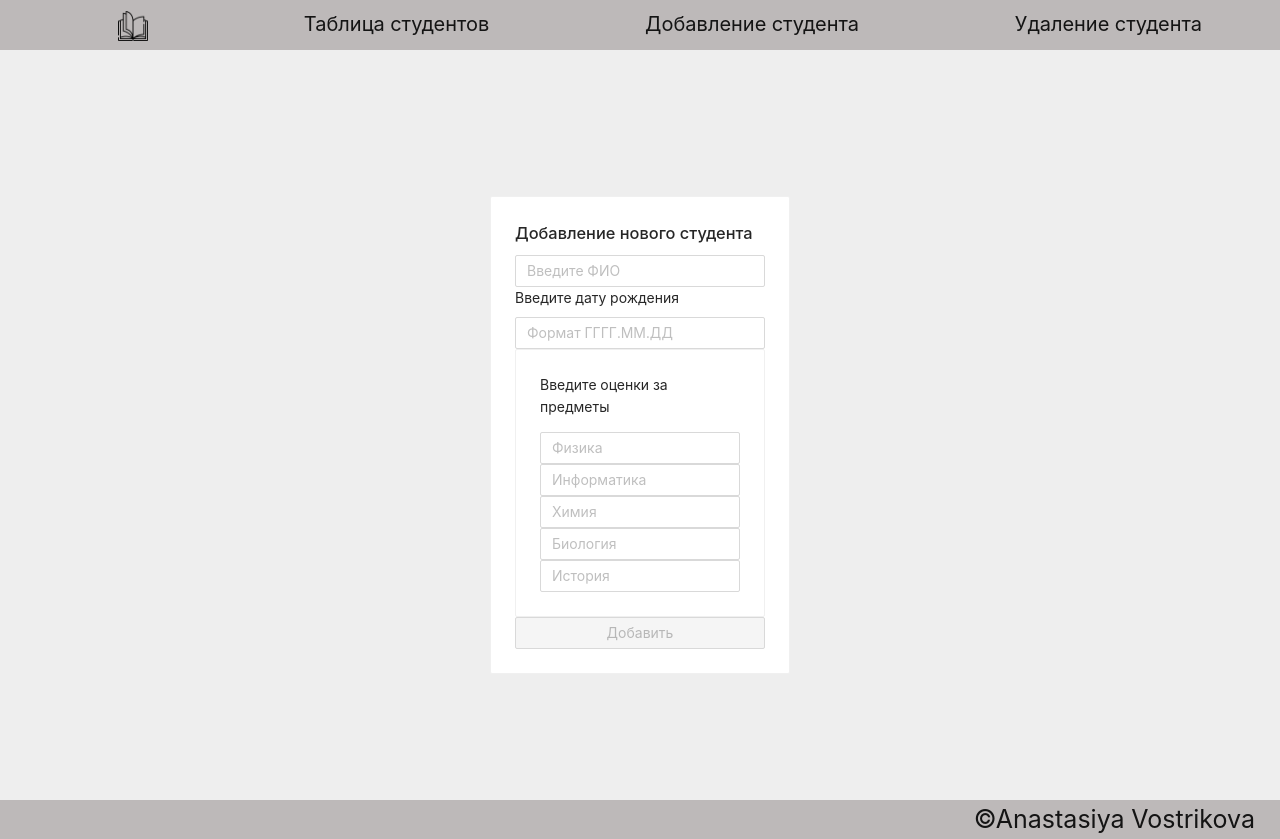
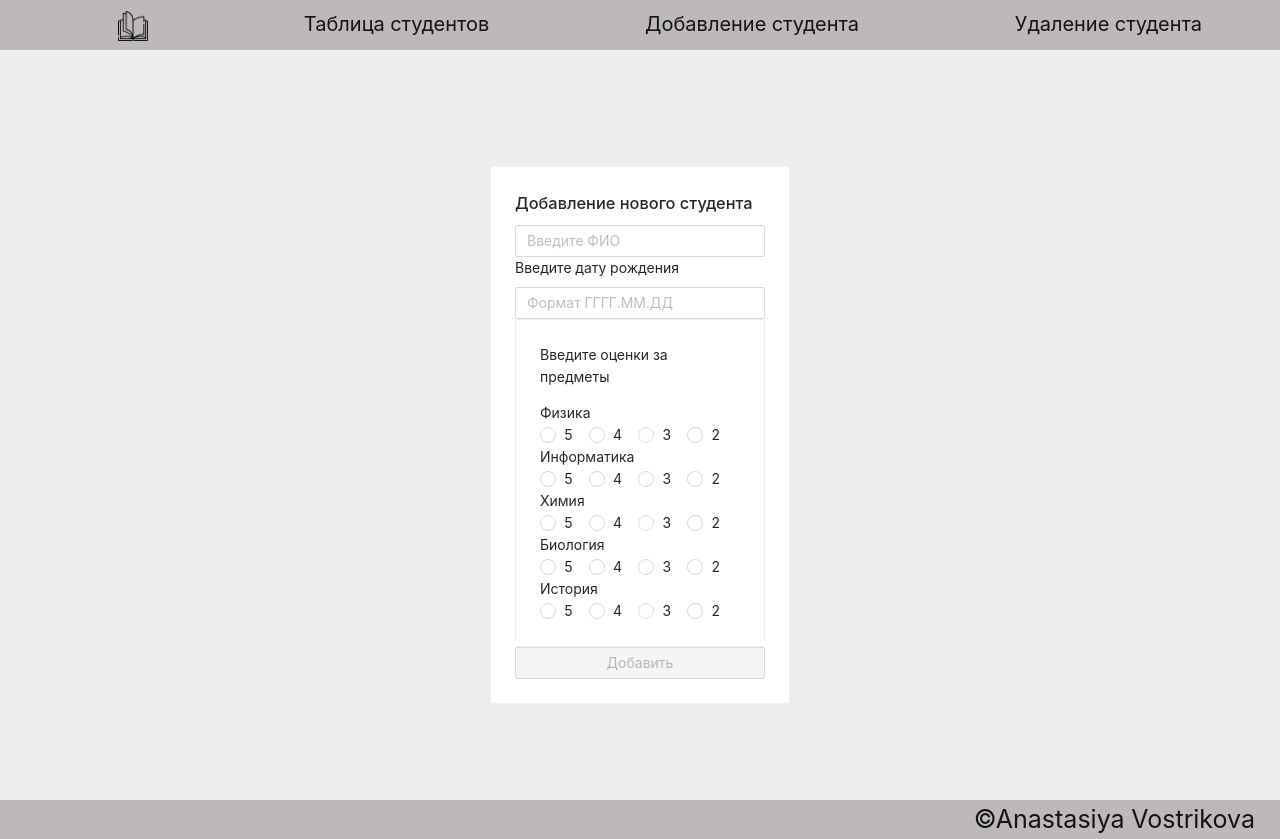
Before and after one commit to AnastasiyaMAV/source, a React (Create React App) app: page /studentAdd in a window 1280 px wide. Built offline with nearby package versions, Linux system fonts and the light colour scheme.

Commit message:
Оптимизация кода добавления студента в таблицу

```diff
--- /dev/null
+++ b/src/App.css
@@ -0,0 +1,3 @@
+html, body {
+    height: 100%;
+}
--- a/src/components/AddStudent.jsx
+++ b/src/components/AddStudent.jsx
@@ -1,4 +1,4 @@
-import { Card, Space, Input, Button } from 'antd';
+import { Card, Space, Input, Button, Radio } from 'antd';
 import React, { useState, useEffect } from 'react';
 
 function AddStudent() {
@@ -15,35 +15,24 @@ function AddStudent() {
 
     const [nameSt, setNameSt] = useState('');
     const [birthdaySt, setbirthdaySt] = useState('');
-    const [physicsScore, setPhysicsScore] = useState('');
-    const [informaticsScore, setInformaticsScore] = useState('');
-    const [chemistryScore, setChemistryScore] = useState('');
-    const [biologyScore, setBiologyScore] = useState('');
-    const [storyScore, setStoryScore] = useState('');
     const [okAdd, setOkAdd] = useState(false);
 
     const fieldСlearing = () => {
         setNameSt('');
         setbirthdaySt('');
-        setPhysicsScore('');
-        setInformaticsScore('');
-        setChemistryScore('');
-        setBiologyScore('');
-        setStoryScore('');
     };
 
     const [invisibleAdd, setInvisibleAdd] = useState(true);
     let students = [];
 
     useEffect(() => {
-        if(nameSt && birthdaySt && physicsScore &&
-            informaticsScore && chemistryScore && biologyScore && storyScore){
+        if(nameSt && birthdaySt && student.physics && student.informatics &&
+            student.chemistry && student.biology && student.story){
                 setInvisibleAdd(false);
-                // console.log(student);
         } else {
             setInvisibleAdd(true);
         }
-    }, [student]);
+    }, [student, nameSt, birthdaySt]);
 
     const handleChangeNameSt = (e) => {
         setNameSt(e.target.value);
@@ -57,72 +46,22 @@ function AddStudent() {
         setOkAdd(false);
     }
 
-    const handleChangePhysicsScore = (e) => {
-        if(e.target.value > 5 || e.target.value < 2){
-            alert('Значение не может быть больше 5 и меньше 2');
-            setPhysicsScore('');
-        }else{
-            setPhysicsScore(e.target.value);
-            setStudent({...student, [e.target.name]: e.target.value});
-            setOkAdd(false);
-        }
-    }
-
-    const handleChangeInformaticsScore = (e) => {
-        if(e.target.value > 5 || e.target.value < 2){
-            alert('Значение не может быть больше 5 и меньше 2');
-            setInformaticsScore('');
-        }else{
-            setInformaticsScore(e.target.value);
-            setStudent({...student, [e.target.name]: e.target.value});
-            setOkAdd(false);
-        }
-    }
-
-    const handleChangeChemistryScore = (e) => {
-        if(e.target.value > 5 || e.target.value < 2){
-            alert('Значение не может быть больше 5 и меньше 2');
-            setChemistryScore('');
-        }else{
-            setChemistryScore(e.target.value);
-            setStudent({...student, [e.target.name]: e.target.value});
-            setOkAdd(false);
-        }
-    }
-
-    const handleChangeBiologyScore = (e) => {
-        if(e.target.value > 5 || e.target.value < 2){
-            alert('Значение не может быть больше 5 и меньше 2');
-            setBiologyScore('');
-        }else{
-            setBiologyScore(e.target.value);
-            setStudent({...student, [e.target.name]: e.target.value});
-            setOkAdd(false);
-        }
-    }
-
-    const handleChangeStoryScore = (e) => {
-        if(e.target.value > 5 || e.target.value < 2){
-            alert('Значение не может быть больше 5 и меньше 2');
-            setStoryScore('');
-        }else{
-            setStoryScore(e.target.value);
-            setStudent({...student, [e.target.name]: e.target.value});
-            setOkAdd(false);
-        }
+    const handleChangeScore = (e) => (field) => {
+        setStudent({...student, [field]: e.target.value});
+        setOkAdd(false);
     }
 
     const addStudent = () => {
         if (localStorage.getItem('students') != null) {
             students = JSON.parse(localStorage.getItem('students'));
-            student.key = (students.length + 1).toString();
+            student.key = (students.length + 2).toString();
             students.push(student);
             localStorage.setItem('students', JSON.stringify(students));
             fieldСlearing();
             setInvisibleAdd(true);
             setOkAdd(true);
         } else {
-            student.key = students.length + 1;
+            student.key = students.length + 2;
             students.push(student);
             localStorage.setItem('students', JSON.stringify(students));
             fieldСlearing();
@@ -146,11 +85,35 @@ function AddStudent() {
                     </Space>
                     <Card>
                         <p>Введите оценки за предметы</p>
-                        <Input placeholder="Физика" type='number' onChange={handleChangePhysicsScore} name='physics' value={physicsScore}/>
-                        <Input placeholder="Информатика" type='number' onChange={handleChangeInformaticsScore} name='informatics' value={informaticsScore}/>
-                        <Input placeholder="Химия" type='number' onChange={handleChangeChemistryScore} name='chemistry' value={chemistryScore}/>
-                        <Input placeholder="Биология" type='number' onChange={handleChangeBiologyScore} name='biology' value={biologyScore}/>
-                        <Input placeholder="История" type='number' onChange={handleChangeStoryScore} name='story' value={storyScore}/>
+                        <label>Физика</label>
+                        <Radio.Group onChange={(e) => handleChangeScore(e)('physics')} value={student.physics}>
+                            <Radio value={5}>5</Radio><Radio value={4}>4</Radio>
+                            <Radio value={3}>3</Radio><Radio value={2}>2</Radio>
+                        </Radio.Group>
+
+                        <label>Информатика</label>
+                        <Radio.Group onChange={(e) => handleChangeScore(e)('informatics')} value={student.informatics}>
+                            <Radio checked={true} value={5}>5</Radio><Radio value={4}>4</Radio>
+                            <Radio value={3}>3</Radio><Radio value={2}>2</Radio>
+                        </Radio.Group>
+
+                        <label>Химия</label>
+                        <Radio.Group onChange={(e) => handleChangeScore(e)('chemistry')} value={student.chemistry}>
+                            <Radio value={5}>5</Radio><Radio value={4}>4</Radio>
+                            <Radio value={3}>3</Radio><Radio value={2}>2</Radio>
+                        </Radio.Group>
+
+                        <label>Биология</label>
+                        <Radio.Group onChange={(e) => handleChangeScore(e)('biology')} value={student.biology}>
+                            <Radio value={5}>5</Radio><Radio value={4}>4</Radio>
+                            <Radio value={3}>3</Radio><Radio value={2}>2</Radio>
+                        </Radio.Group>
+
+                        <label>История</label>
+                        <Radio.Group onChange={(e) => handleChangeScore(e)('story')} value={student.story}>
+                            <Radio value={5}>5</Radio><Radio value={4}>4</Radio>
+                            <Radio value={3}>3</Radio><Radio value={2}>2</Radio>
+                        </Radio.Group>
                     </Card>
                     <Button type="primary" disabled={invisibleAdd} onClick={addStudent}> Добавить </Button>
                     {
--- a/src/components/NoMatchesFound.jsx
+++ b/src/components/NoMatchesFound.jsx
@@ -2,7 +2,8 @@ function NoMatchesFound() {
     return (
         <>
             <div className="containerEmpty">
-                <h1>Такой страницы не существует :( </h1>
+                <h1>Кажется, Вы заблудились...Такой страницы не существует :( </h1>
+                <h2>Пожалуйста, перейдите в меню выше и выберите нужную Вам вкладку. </h2>
             </div>
         </>
     );
--- a/src/components/styles/_noMatchesFound.scss
+++ b/src/components/styles/_noMatchesFound.scss
@@ -1,3 +1,7 @@
 .containerEmpty {
+    display: flex;
+    flex-direction: column;
+    align-items: center;
+    justify-content: center;
     min-height: calc(100vh - 70px);
 }
```
